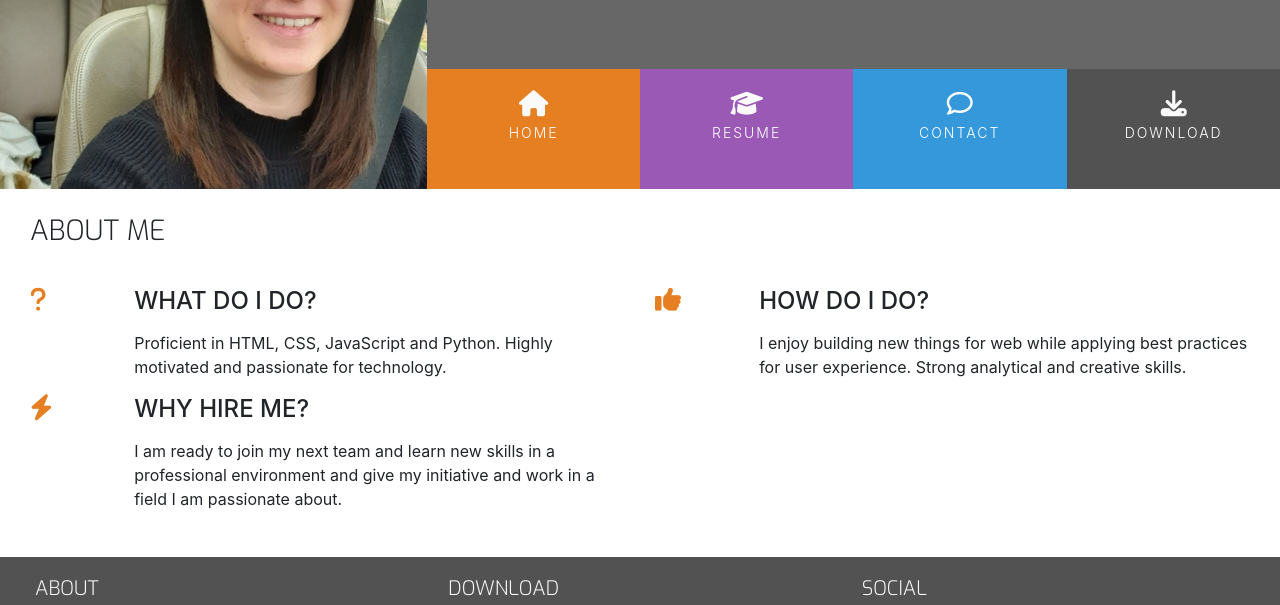
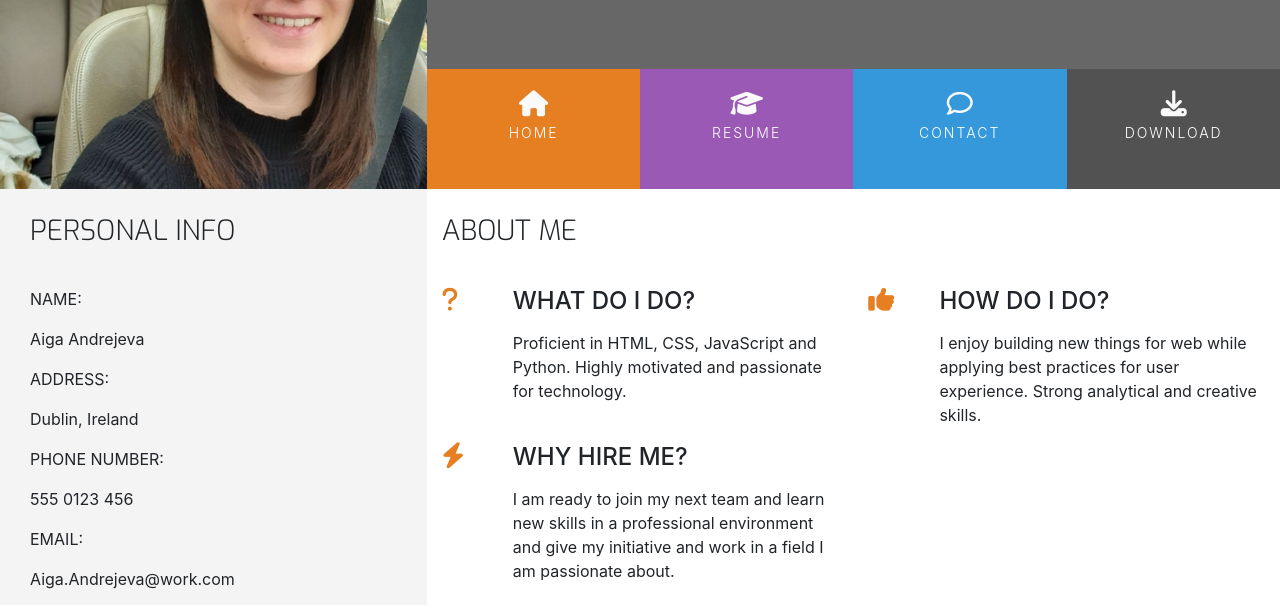
Before and after one commit to AiGaA/my-resume-in-bootstrap, a plain HTML site: page index.html in a window 1280 px wide. Shown: the part 180-785 px from the top of the page. Drawn offline with nearby package versions, Linux system fonts and the light colour scheme.

Commit message:
Add personal Info section and items

```diff
--- a/assets/css/style.css
+++ b/assets/css/style.css
@@ -25,7 +25,9 @@
     background-color: #525252;
 }
 
-
+.bg-color-personal-info {
+    background-color: #f4f4f4;
+}
 
 /*----------Special paddings/margins/texts------------*/
 h1,
--- a/index.html
+++ b/index.html
@@ -44,8 +44,63 @@
         </div>
     </header>
     <section class="container-fluid">
-        <div class="row row-table">
-            <div class="col-md-8 bg-color-three-reasons section-column">
+        <div class="row">
+            <div class="col-md-4 bg-color-personal-info section-column">
+                <div class="row">
+                    <div class="col-12">
+                        <h3 class="section-heading uppercase">Personal Info</h3>
+                    </div>
+                </div>
+                <div class="personal-info-item">
+                    <div class="key">
+                        <p class="uppercase">
+                            Name:
+                        </p>
+                    </div>
+                    <div class="value">
+                        <p>
+                            Aiga Andrejeva
+                        </p>
+                    </div>
+                </div>
+                <div class="personal-info-item">
+                    <div class="key">
+                        <p class="uppercase">
+                            Address:
+                        </p>
+                    </div>
+                    <div class="value">
+                        <p>
+                            Dublin, Ireland
+                        </p>
+                    </div>
+                </div>
+                <div class="personal-info-item">
+                    <div class="key">
+                        <p class="uppercase">
+                            Phone Number:
+                        </p>
+                    </div>
+                    <div class="value">
+                        <p>
+                            555 0123 456
+                        </p>
+                    </div>
+                </div>
+                <div class="personal-info-item">
+                    <div class="key">
+                        <p class="uppercase">
+                            Email:
+                        </p>
+                    </div>
+                    <div class="value">
+                        <p>
+                            Aiga.Andrejeva@work.com
+                        </p>
+                    </div>
+                </div>
+            </div>
+            <div class="col-md-8 bg-color-three-reasons">
                 <div class="row">
                     <div class="col">
                         <h3 class="section-heading uppercase">About Me</h3>
```
